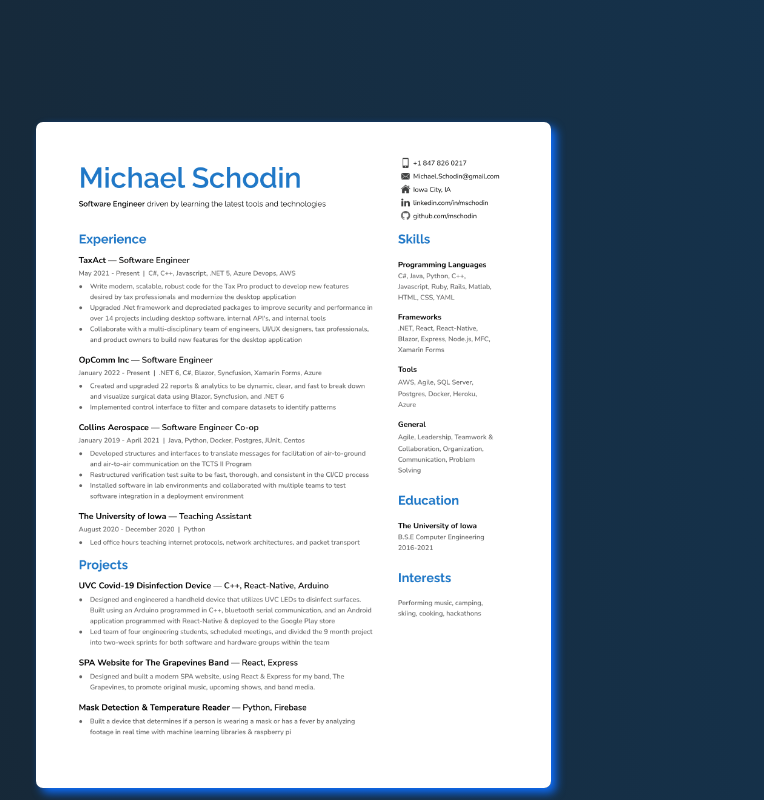
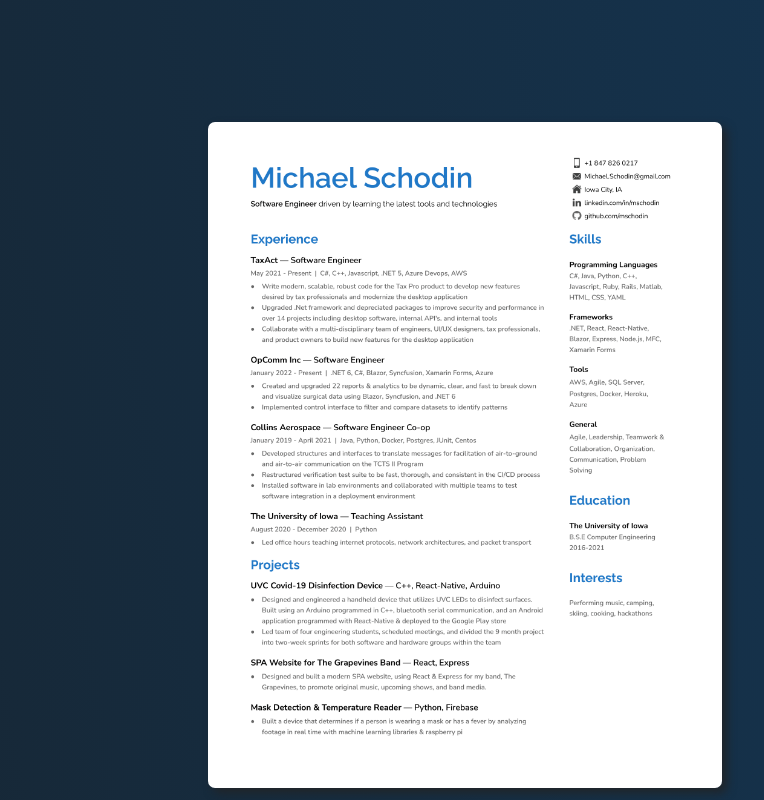
Before and after one commit to mschodin/personal_website, a React (Create React App) app: page / in a window 1280 px wide. Shown: the part 6980-7780 px from the top of the page, without its empty margins (207-971 px from the left). Built offline with nearby package versions, Linux system fonts and the light colour scheme.

Commit message:
Removed resume download

```diff
--- a/src/Components/Resume.js
+++ b/src/Components/Resume.js
@@ -5,9 +5,7 @@ function Resume(props) {
     return (
         <>
             <div className="resume-container">
-                <a download href='../Assets/MichaelSchodinResume.pdf'>
-                    <img className="resume-image" src={require('../Assets/MichaelSchodinResume2022.png')} alt="Resume Path not found"/>
-                </a>
+                <img className="resume-image" src={require('../Assets/MichaelSchodinResume2022.png')} alt="Resume Path not found"/>
             </div>
         </>
     );
```
